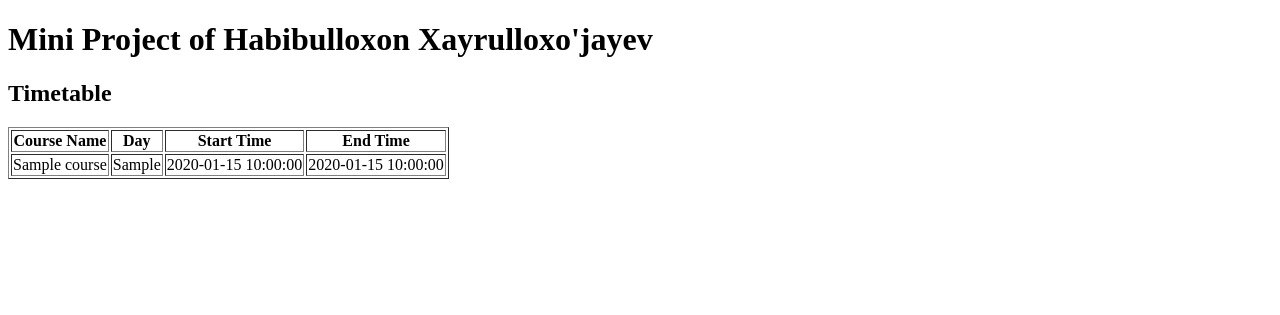
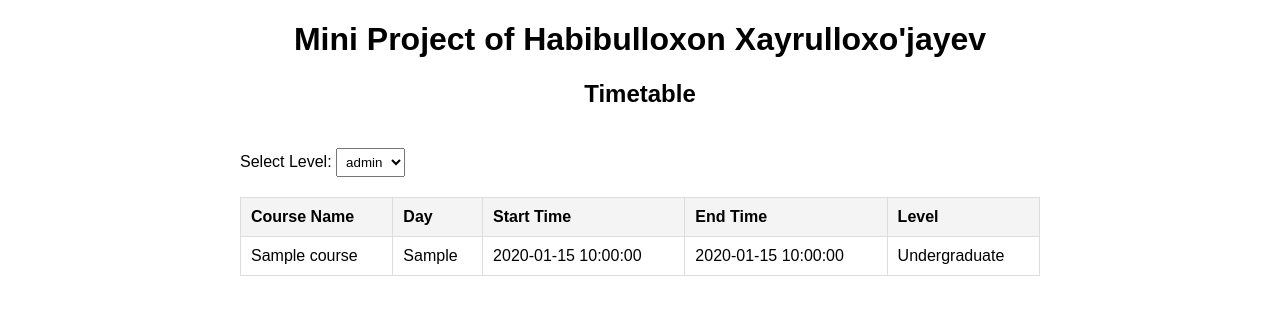
Before and after one commit to habibulloxon/operating-systems, a Flask app: page / in a window 1280 px wide. Shown: the top 315 px of the page. Run offline with Flask 3, Linux system fonts and the light colour scheme; a database or web service that is not in the repository returns one stand-in record (values such as "Sample title"); some libraries are stand-ins or nearby versions.

Commit message:
[feat]: filters added & UI improved

```diff
--- a/app.py
+++ b/app.py
@@ -1,4 +1,4 @@
-from flask import Flask, render_template
+from flask import Flask, render_template, request
 import psycopg2
 import os
 
@@ -15,10 +15,15 @@ cursor = conn.cursor()
 
 @app.route('/')
 def index():
-    level = "Graduate"
+    level = request.args.get('level', 'Undergraduate')
+
     cursor.execute("SELECT course_name, day_of_week, start_time, end_time FROM courses WHERE level = %s", (level,))
     courses = cursor.fetchall()
-    return render_template('index.html', courses=courses, student_name="Habibulloxon Xayrulloxo'jayev")
+
+    cursor.execute("SELECT DISTINCT level FROM courses")
+    levels = [row[0] for row in cursor.fetchall()]
+
+    return render_template('index.html', courses=courses, levels=levels, selected_level=level, student_name="Habibulloxon Xayrulloxo'jayev")
 
 if __name__ == '__main__':
     app.run(debug=True)
--- a/templates/index.html
+++ b/templates/index.html
@@ -4,16 +4,64 @@
     <meta charset="UTF-8">
     <meta name="viewport" content="width=device-width, initial-scale=1.0">
     <title>Mini Project of Habibulloxon Xayrulloxo'jayev</title>
+    <style>
+        body {
+            font-family: Arial, sans-serif;
+            margin: 20px;
+        }
+        h1, h2 {
+            text-align: center;
+        }
+        .container {
+            max-width: 800px;
+            margin: 0 auto;
+        }
+        table {
+            width: 100%;
+            border-collapse: collapse;
+            margin-top: 20px;
+        }
+        table, th, td {
+            border: 1px solid #ddd;
+        }
+        th, td {
+            padding: 10px;
+            text-align: left;
+        }
+        th {
+            background-color: #f4f4f4;
+        }
+        select {
+            margin-top: 20px;
+            padding: 5px;
+        }
+        .filter {
+            margin-bottom: 20px;
+        }
+    </style>
 </head>
 <body>
     <h1>Mini Project of Habibulloxon Xayrulloxo'jayev</h1>
+
+    <div class="container">
         <h2>Timetable</h2>
-    <table border="1">
+
+        <form method="get" action="/" class="filter">
+            <label for="level">Select Level:</label>
+            <select name="level" id="level" onchange="this.form.submit()">
+                {% for level in levels %}
+                    <option value="{{ level }}" {% if level == selected_level %}selected{% endif %}>{{ level }}</option>
+                {% endfor %}
+            </select>
+        </form>
+
+        <table>
             <tr>
                 <th>Course Name</th>
                 <th>Day</th>
                 <th>Start Time</th>
                 <th>End Time</th>
+                <th>Level</th>
             </tr>
             {% for course in courses %}
             <tr>
@@ -21,8 +69,10 @@
                 <td>{{ course[1] }}</td>
                 <td>{{ course[2] }}</td>
                 <td>{{ course[3] }}</td>
+                <td>{{ selected_level }}</td>
             </tr>
             {% endfor %}
         </table>
+    </div>
 </body>
 </html>
```
Lines whose indentation alone changed are shown as unchanged.
